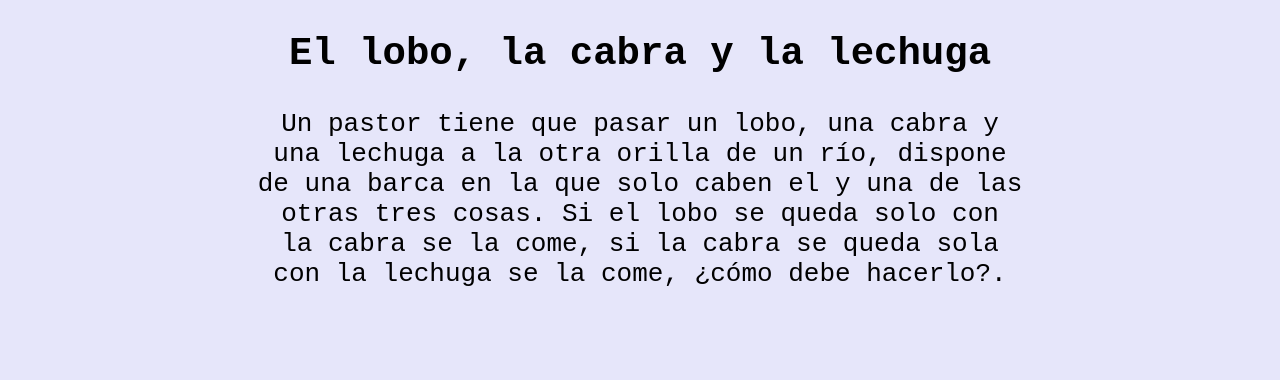
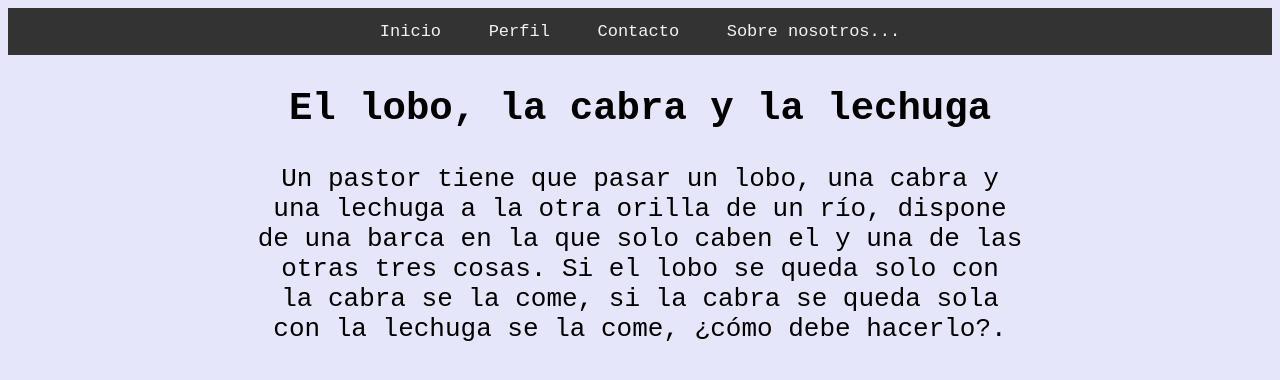
Before and after one commit to RamzaFFT/Brainiac, a plain HTML site: page index.html in a window 1280 px wide. Drawn offline with Linux system fonts and the light colour scheme.

Commit message:
añadiendo un poco de CSS

```diff
--- a/index.html
+++ b/index.html
@@ -1,26 +1,45 @@
 <!DOCTYPE html>
 
 <html lang="es">
-  <head>
+
+<nav>
+    <!-- Main Navigation inside <header> -->
+    <ul class="topnav" id="myTopnav">
+        <li><a href="index.html">Inicio</a></li>
+        <li><a href="#news">Perfil</a></li>
+        <li><a href="#contact">Contacto</a></li>
+        <li><a href="#about">Sobre nosotros...</a></li>
+        <li class="icon">
+            <a href="javascript:void(0);" onclick="myFunction()">&#9776;</a>
+        </li>
+    </ul>
+</nav>
+
+<head>
+
     <title>Brainiac</title>
     <meta charset="utf-8">
     <link rel="stylesheet" href="style.css">
 
 
-  </head>
+</head>
 
-  <body>
+<body>
 
-    <h2>El lobo, la cabra y la lechuga</h2>
+    <section>
+        <h2>El lobo, la cabra y la lechuga</h2>
 
-    <p>Un pastor tiene que pasar un lobo, una cabra y <br>
-       una lechuga a la otra orilla de un río, dispone <br>
-       de una barca en la que solo caben el y una de las <br>
-       otras tres cosas. Si el lobo se queda solo con <br>
-       la cabra se la come, si la cabra se queda sola <br>
-       con la lechuga se la come, ¿cómo debe hacerlo?.</p>
+        <p>Un pastor tiene que pasar un lobo, una cabra y <br> una lechuga a la otra orilla de un río, dispone <br> de una barca en la que solo caben el y una de las <br> otras tres cosas. Si el lobo se queda solo con <br> la cabra se la come, si la cabra
+            se queda sola <br> con la lechuga se la come, ¿cómo debe hacerlo?.</p>
 
-  </body>
+
+    </section>
+
+
+
+
+</body>
+
 
 
 </html>
--- a/style.css
+++ b/style.css
@@ -1,6 +1,57 @@
 body {
-  background-color: lavender;
-  font-family: monospace;
-  text-align: center;
-  font-size: 2em;
+    background-color: lavender;
+    font-family: monospace;
+    text-align: center;
+    font-size: 2em;
 }
+
+nav {
+    display: block;
+}
+
+
+/* Remove margins and padding from the list, and add a black background color */
+
+ul.topnav {
+    font-family: monospace;
+    list-style-type: none;
+    margin: 0;
+    padding: 0;
+    overflow: hidden;
+    background-color: #333;
+}
+
+
+/* Float the list items side by side */
+
+ul.topnav li {
+    float: center;
+    display: inline;
+}
+
+
+/* Style the links inside the list items */
+
+ul.topnav li a {
+    display: inline-block;
+    color: #f2f2f2;
+    text-align: center;
+    padding: 14px 16px;
+    text-decoration: none;
+    transition: 0.3s;
+    font-size: 17px;
+}
+
+
+/* Change background color of links on hover */
+
+ul.topnav li a:hover {
+    background-color: #555;
+}
+
+
+/* Hide the list item that contains the link that should open and close the topnav on small screens */
+
+ul.topnav li.icon {
+    display: none;
+}
```
